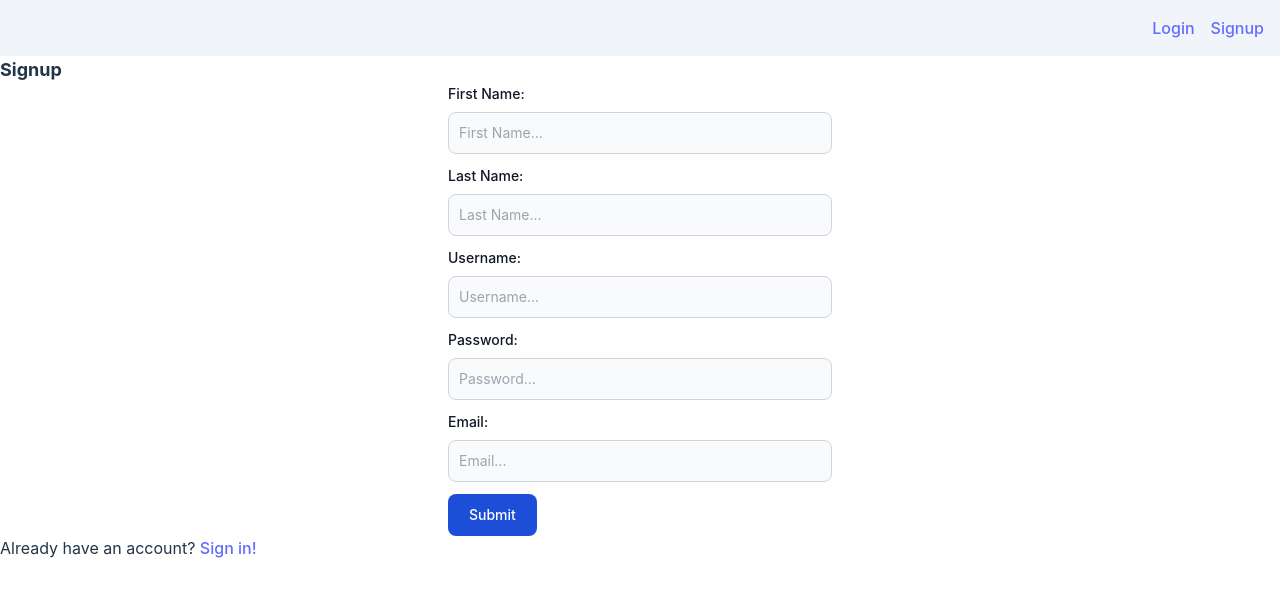
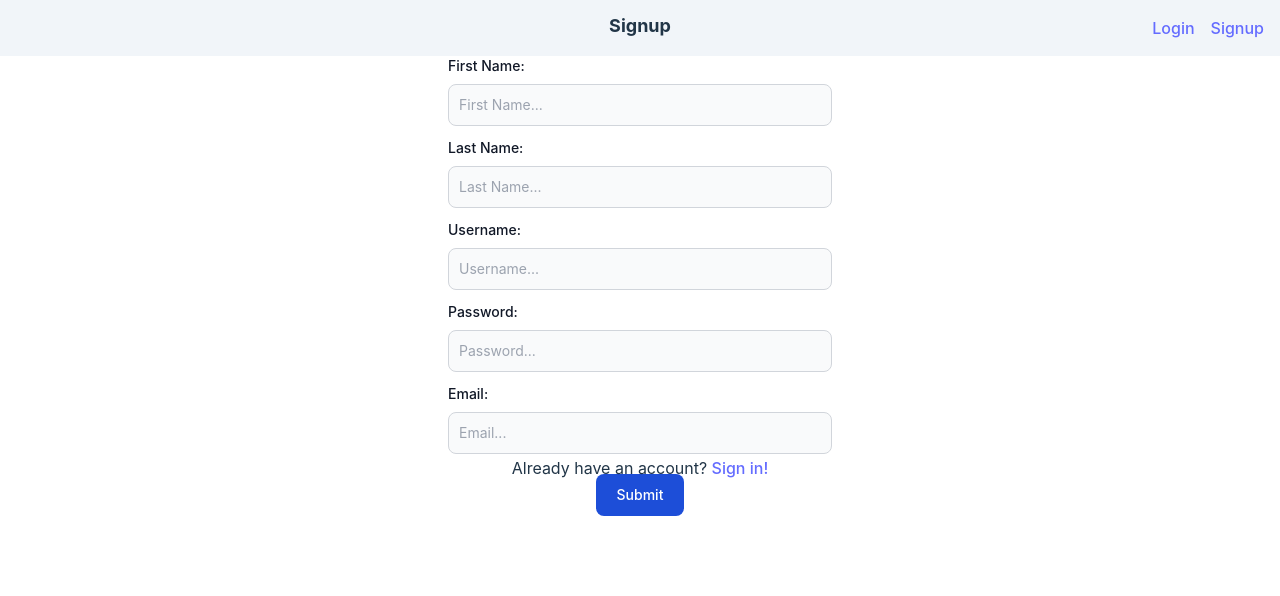
Before and after one commit to cjacqo/journaling, a React (Vite) app: page /signup in a window 1280 px wide. Shown: the top 596 px of the page. Built offline with nearby package versions, Linux system fonts and the light colour scheme.

Commit message:
Restyled the forms to signup and login

```diff
--- a/src/components/buttons/NavigateButton.jsx
+++ b/src/components/buttons/NavigateButton.jsx
@@ -3,7 +3,7 @@ import { Link } from 'react-router-dom'
 
 const NavigateButton = ({ route, text, link }) => {
   return (
-    <div className="navigate-btn--container">
+    <div className="navigate-btn--container text-center">
       <span className="navigate-btn--text">{text}</span>
       &nbsp;
       <Link to={`/${route}`}>
--- a/src/components/form/Form.jsx
+++ b/src/components/form/Form.jsx
@@ -77,18 +77,18 @@ const Form = ({
   }
 
   return (
-    <div className={`form--container ${formType}`}>
-      <div className="form-title--container">
+    <div className={`form--container ${formType} flex flex-col justify-center items-center h-1/2`}>
+      <div className="form-title--container py-4">
         <h1 className='text-lg font-bold'>{title}</h1>
       </div>
 
-      <form onSubmit={submitHandler} className={`max-w-sm mx-auto ${formType}`}>
+      <form onSubmit={submitHandler} className={`max-w-sm mx-auto w-full ${formType}`}>
         {
           inputs.map((input, i) => (
             <FormInput key={i} input={input} />
           ))
         }
-        <div className="form-button--container">
+        <div className="form-button--container text-center mt-5">
           <button type='submit' className='text-white bg-blue-700 hover:bg-blue-800 focus:ring-4 focus:outline-none focus:ring-blue-300 font-medium rounded-lg text-sm w-full sm:w-auto px-5 py-2.5 text-center dark:bg-blue-600 dark:hover:bg-blue-700 dark:focus:ring-blue-800'>{buttonText}</button>
         </div>
       </form>
```
